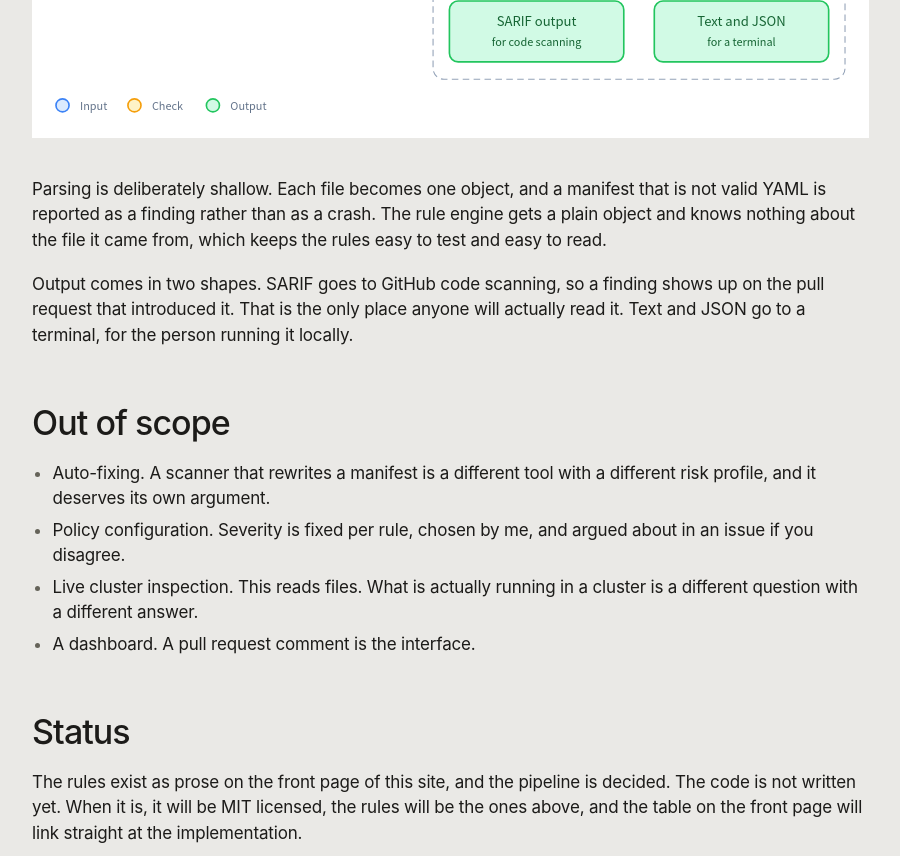
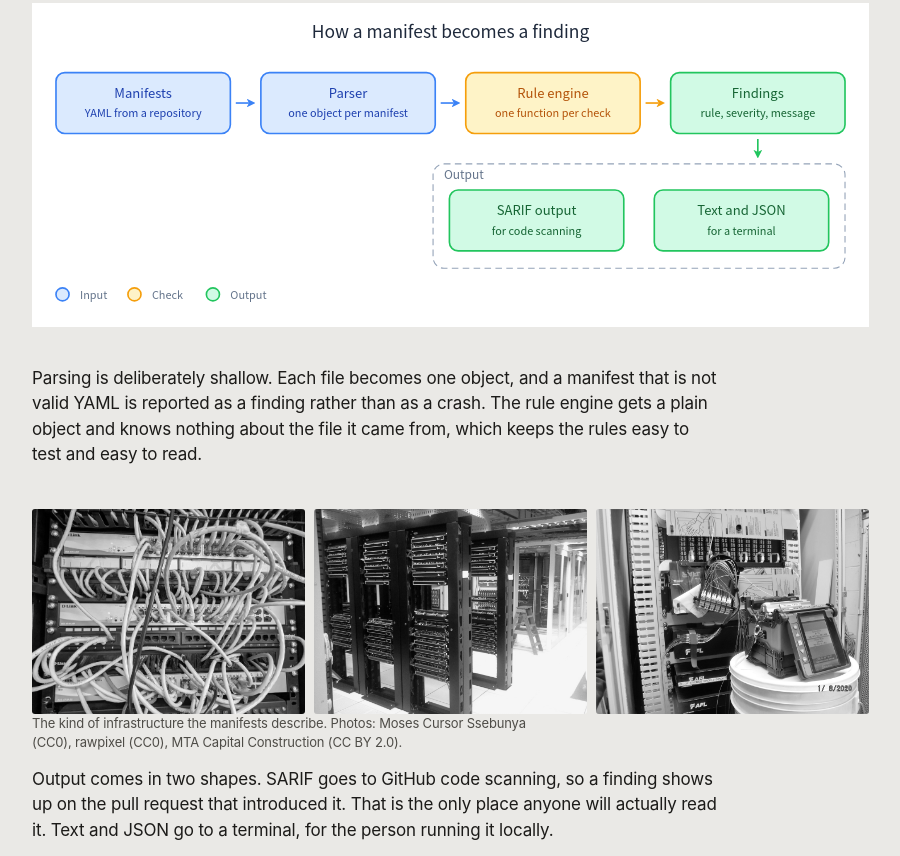
Before and after one commit to Axelthebat/Axelthebat.github.io, a plain HTML site: page blog/2026-10-19-k8s-audit-design/index.html in a window 1280 px wide. Shown: the part 1524-2380 px from the top of the page, without its empty margins (158-1058 px from the left). Drawn offline with Linux system fonts and the light colour scheme; a web font is replaced by a local one.

Commit message:
Fix the design note: add the reveal script, more photographs, a narrower measure

```diff
--- a/assets/style.css
+++ b/assets/style.css
@@ -432,6 +432,9 @@ article .byline { font-size: var(--step-small); color: var(--muted); margin: 0.6
 article .diagram { margin: 2rem 0 2.4rem; max-width: 100%; }
 article .diagram img { width: 100%; height: auto; }
 article .letter p { max-width: 58ch; }
+article p, article li { max-width: 64ch; }
+article .strip { max-width: 78ch; }
+article .post-action { margin: 1.6rem 0 0; }
 
 /* movimento */
 
--- a/blog/2026-10-19-k8s-audit-design/index.html
+++ b/blog/2026-10-19-k8s-audit-design/index.html
@@ -34,6 +34,8 @@
 
       <p class="lead" data-reveal>A scanner for Kubernetes manifests that prints one line per problem and exits non-zero when it finds one.</p>
 
+      <p class="post-action" data-reveal><a class="hero-action" href="https://github.com/Axelthebat">Follow along on GitHub</a></p>
+
       <h2 data-reveal>The problem</h2>
 
       <p>Most manifest review happens by reading YAML. That works until the manifest count grows past what one person can hold in their head, and then it happens through whatever review tool the team already has. The checks are not the problem. The problem is that a checklist, a policy document and someone's memory are the only places they live, and none of those run in CI.</p>
@@ -69,6 +71,19 @@
 
       <p>Parsing is deliberately shallow. Each file becomes one object, and a manifest that is not valid YAML is reported as a finding rather than as a crash. The rule engine gets a plain object and knows nothing about the file it came from, which keeps the rules easy to test and easy to read.</p>
 
+      <div class="strip" data-reveal>
+        <figure>
+          <img src="../../assets/a-messy-network-server-room-showing-wires.jpg" width="1542" height="2048" loading="lazy" decoding="async" alt="A rack of network switches with dozens of white ethernet cables patched into the front panel">
+        </figure>
+        <figure>
+          <img src="../../assets/free-computer-server-room-image.webp" width="1024" height="768" loading="lazy" decoding="async" alt="Rows of black server racks with blue cabling in a data centre">
+        </figure>
+        <figure>
+          <img src="../../assets/splicing-of-the-fiber-optic-cables-for.jpg" width="1920" height="1440" loading="lazy" decoding="async" alt="A fibre optic patch panel with a fibre fusion splicer open in front of it">
+        </figure>
+      </div>
+      <p class="small muted" data-reveal>The kind of infrastructure the manifests describe. Photos: Moses Cursor Ssebunya (CC0), rawpixel (CC0), MTA Capital Construction (CC BY 2.0).</p>
+
       <p>Output comes in two shapes. SARIF goes to GitHub code scanning, so a finding shows up on the pull request that introduced it. That is the only place anyone will actually read it. Text and JSON go to a terminal, for the person running it locally.</p>
 
       <h2 data-reveal>Out of scope</h2>
@@ -103,5 +118,6 @@
   </div>
 </footer>
 
+<script src="../../assets/site.js" defer></script>
 </body>
 </html>
```
